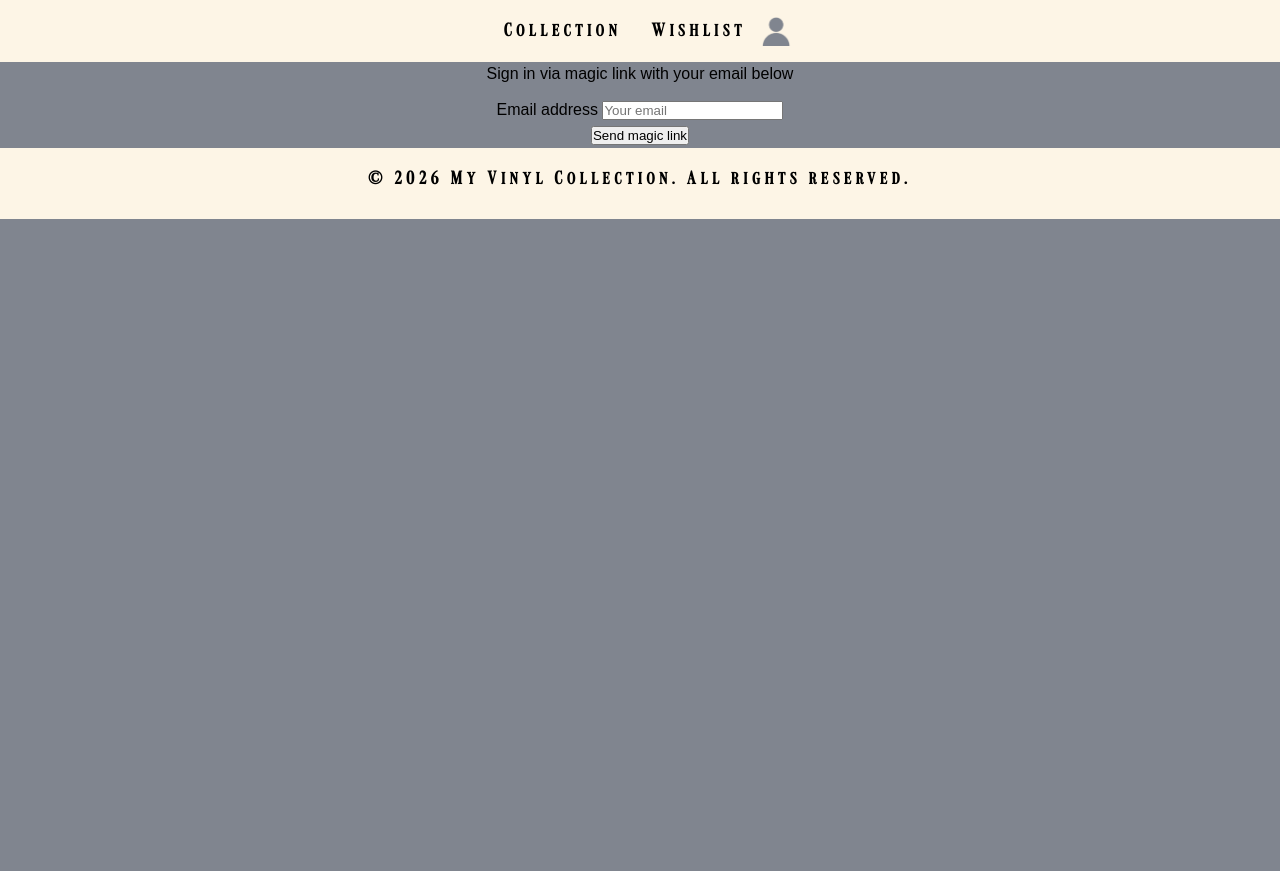
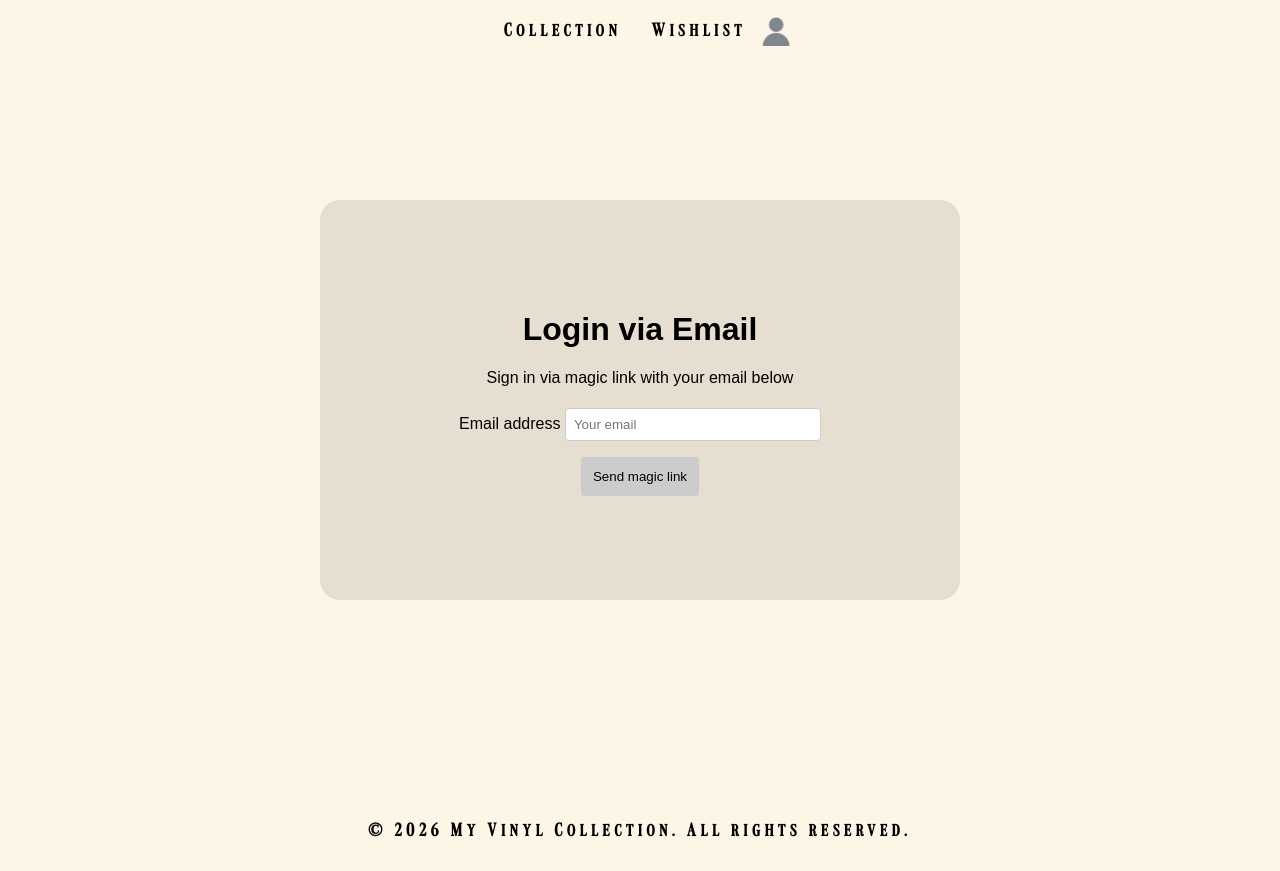
Before and after one commit to AleksandraSkarzycka/vinylCollectionY3Project, a SvelteKit app in the folder vinylCollection/: page /login in a window 1280 px wide. Before the commit the page ends 800 px from the top, so only its background shows below. Built offline with nearby package versions, Linux system fonts and the light colour scheme; no server answers.

Commit message:
Added files, updated CSS for login page

```diff
--- a/vinylCollection/src/routes/login/+page.svelte
+++ b/vinylCollection/src/routes/login/+page.svelte
@@ -20,12 +20,12 @@
 </script>
 
 <svelte:head>
-	<title>User Management</title>
+	<title>Login</title>
 </svelte:head>
 
 <form class="row flex flex-center" method="POST" use:enhance={handleSubmit}>
 	<div class="col-6 form-widget">
-		<h1 class="header">Supabase + SvelteKit</h1>
+		<h1 class="header">Login via Email</h1>
 		<p class="description">Sign in via magic link with your email below</p>
 		{#if form?.message !== undefined}
 		<div class="success {form?.success ? '' : 'fail'}">
@@ -55,3 +55,55 @@
 		</div>
 	</div>
 </form>
+
+<style>
+
+	.flex-center {
+		background-color: #fdf5e6;
+		height: 100vh;
+		max-width: 100%;
+		align-content: center;
+		justify-items: center;
+	}
+	.form-widget {
+		max-width: 50%;
+		width: 50%;
+		height: 50vh;
+		background-color: #e6dfd1;
+		border-radius: 20px;
+		justify-content: center;
+		align-content: center;
+	}
+	.inputField {
+		width: 40%;
+		padding: 0.5rem;
+		margin-top: 0.5rem;
+		border: 1px solid #ccc;
+		border-radius: 4px;
+	}
+	.button {
+		margin-top: 1rem;
+		padding: 0.75rem;
+		border: none;
+		border-radius: 4px;
+		color: black;
+		background-color: #cccccc;
+		cursor: pointer;
+	}
+	.button.primary {
+		background-color: #cccccc;
+	}
+	.success {
+		width: 60%;
+		margin-top: 1rem;
+		padding: 0.75rem;
+		border-radius: 4px;
+		color: white;
+		background-color: #28a745;
+		justify-self: center;
+	}
+	.success.fail {
+		background-color: #dc3545;
+	}
+
+</style>
--- a/vinylCollection/svelte.config.js
+++ b/vinylCollection/svelte.config.js
@@ -1,7 +1,10 @@
 import adapter from '@sveltejs/adapter-netlify';
 
 export default {
-  kit: {
-    adapter: adapter()
-  }
-};
+   kit: {
+     adapter: adapter({
+       edge: false,
+       split: true
+     })
+   }
+ };
```
